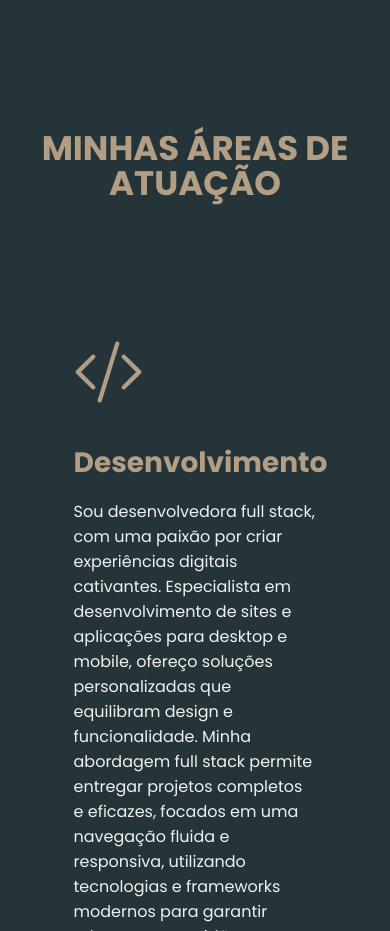
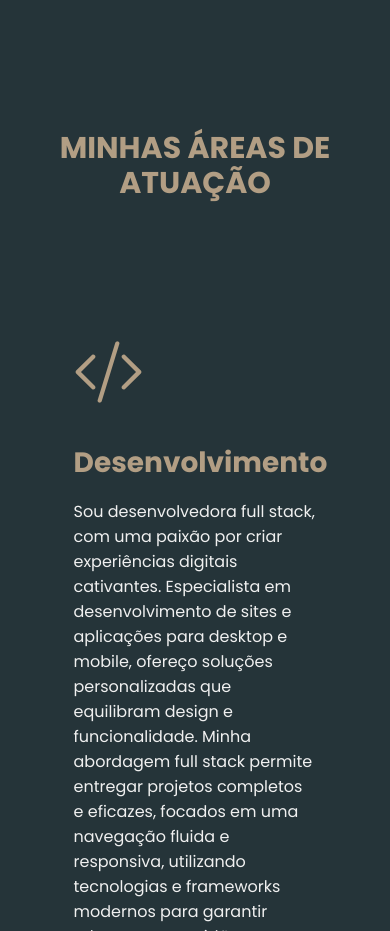
Before and after one commit to emilianac/portfolio, a website: page index.html in a window 390 px wide. Shown: the part 1580-2511 px from the top of the page. Drawn offline with nearby package versions, Linux system fonts and the light colour scheme; a web font is replaced by a local one.

Commit message:
fdsfsfdsfsd

```diff
--- a/css/style.css
+++ b/css/style.css
@@ -381,7 +381,7 @@ footer .line-footer img{
     }
 
     .especialidades h2{
-        font-size: 34px;
+        font-size: 30px;
         line-height: 35px;
         margin-bottom: 30px;
         text-align: center;
```
